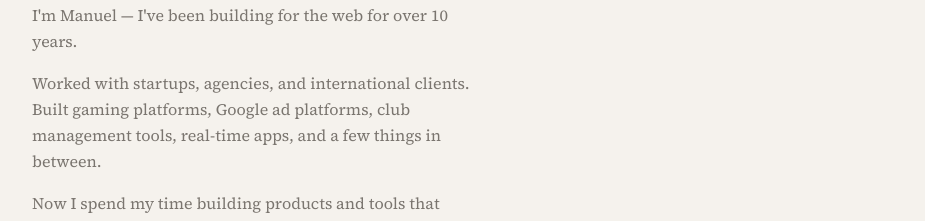
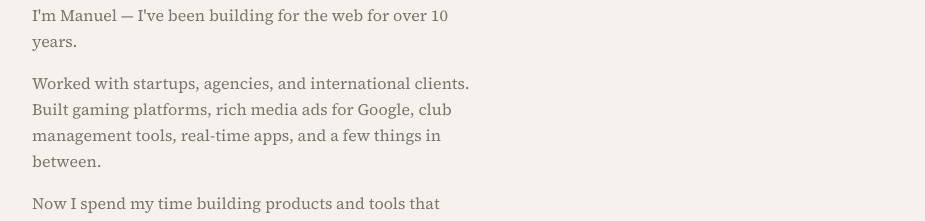
Before and after one commit to msahores/sahores.com, a Next.js app: page / in a window 1280 px wide. Shown: the part 368-589 px from the top of the page, without its empty margins (352-1277 px from the left). Built offline with nearby package versions, Linux system fonts and the light colour scheme; no server answers.

Commit message:
docs: clarify Google work as rich media ads in bio

```diff
--- a/app/page.tsx
+++ b/app/page.tsx
@@ -35,7 +35,7 @@ export default function Home() {
           </p>
           <p>
             Worked with startups, agencies, and international clients. Built
-            gaming platforms, Google ad platforms, club management tools,
+            gaming platforms, rich media ads for Google, club management tools,
             real-time apps, and a few things in between.
           </p>
           <p>
```
